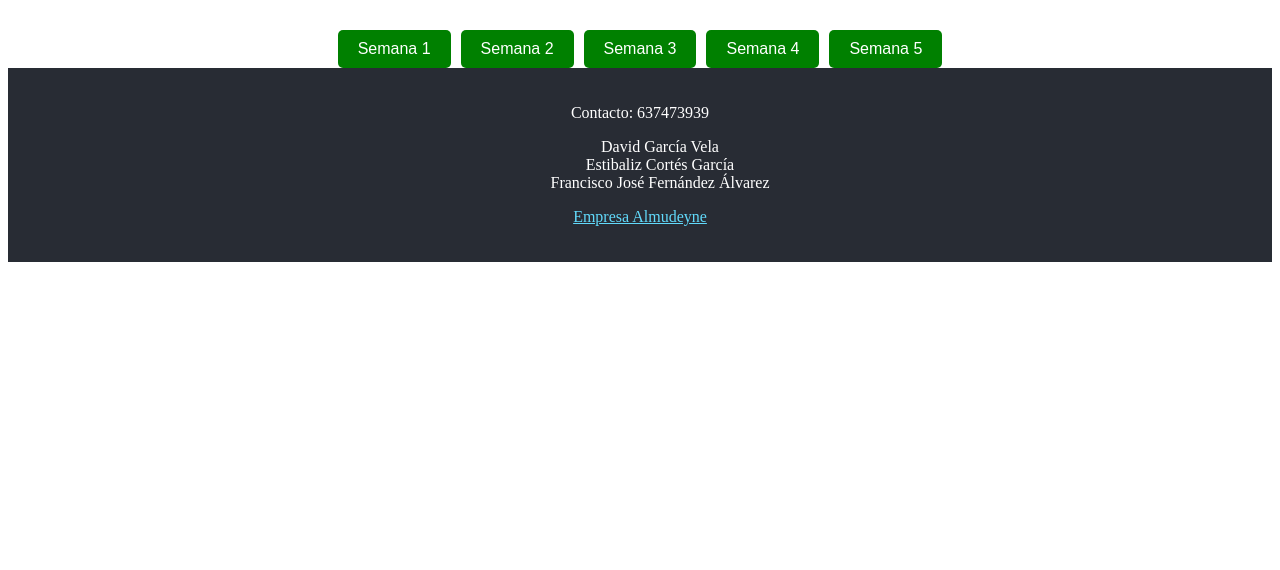
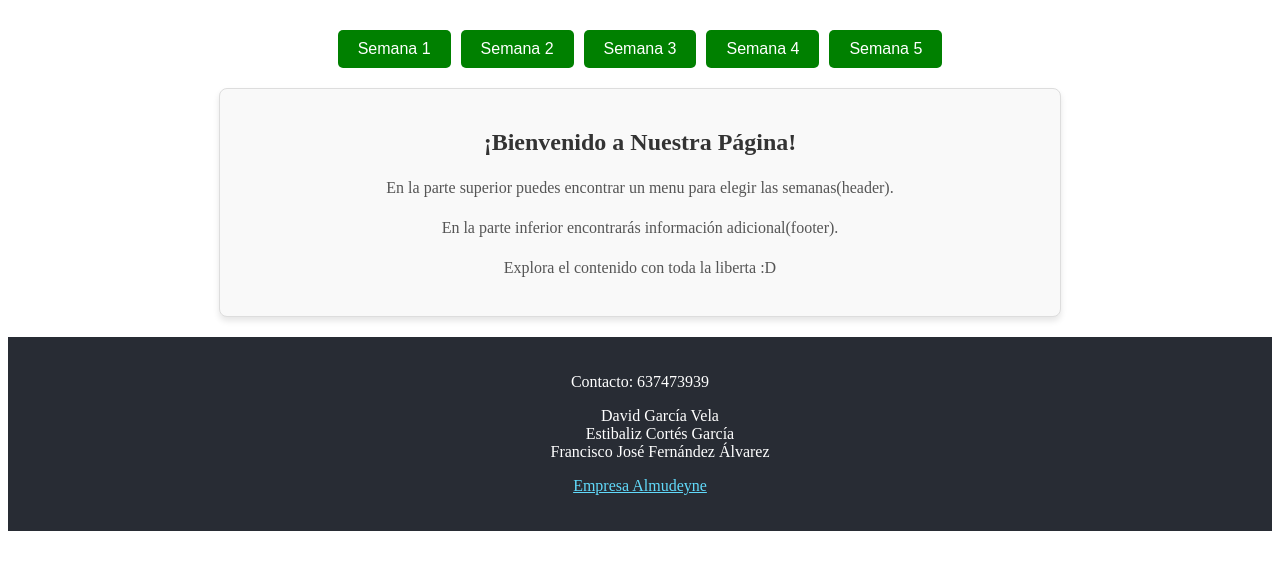
Before and after one commit to estibalizcortes/ProyectoAngular, an Angular app in the folder Angular/: page / in a window 1280 px wide. Shown: the top 570 px of the page. Built offline with nearby package versions, Linux system fonts and the light colour scheme.

Commit message:
Añadido el main

```diff
--- a/Angular/src/app/app.component.html
+++ b/Angular/src/app/app.component.html
@@ -3,7 +3,7 @@
 </header>
 
 <main>
-    <!-- Parte de paco -->
+    <app-main></app-main>
 </main>
 
 <footer>
--- a/Angular/src/app/app.component.ts
+++ b/Angular/src/app/app.component.ts
@@ -3,10 +3,12 @@ import { CommonModule } from '@angular/common';
 import { FormsModule } from '@angular/forms';
 import { HeaderComponent } from './header/header.component';
 import { FooterComponent } from './footer/footer.component';
+import { MainComponent } from './main/main.component';
+
 
 @Component({
   selector: 'app-root',
-  imports: [CommonModule, FormsModule, HeaderComponent, FooterComponent],
+  imports: [CommonModule, FormsModule, HeaderComponent, FooterComponent, MainComponent],
   templateUrl: './app.component.html',
   styleUrls: ['./app.component.css']
 })
--- /dev/null
+++ b/Angular/src/app/main/main.component.css
@@ -0,0 +1,20 @@
+.main-container {
+    text-align: center;
+    margin: 20px auto;
+    padding: 20px;
+    max-width: 800px;
+    border: 1px solid #ddd;
+    border-radius: 8px;
+    background-color: #f9f9f9;
+    box-shadow: 0 4px 6px rgba(0, 0, 0, 0.1);
+  }
+
+  h2 {
+    color: #333;
+  }
+
+  p {
+    color: #555;
+    font-size: 16px;
+    line-height: 1.5;
+  }
--- /dev/null
+++ b/Angular/src/app/main/main.component.html
@@ -0,0 +1,6 @@
+<div class="main-container">
+    <h2>¡Bienvenido a Nuestra Página!</h2>
+    <p>En la parte superior puedes encontrar un menu para elegir las semanas(header).</p>
+    <p>En la parte inferior encontrarás información adicional(footer).</p>
+    <p>Explora el contenido con toda la liberta :D</p>
+  </div>
```
Also changed, not shown: Angular/src/app/main/main.component.ts (added, +11 -0 lines), 1 other file (tests, documents, lock files or other folders).
